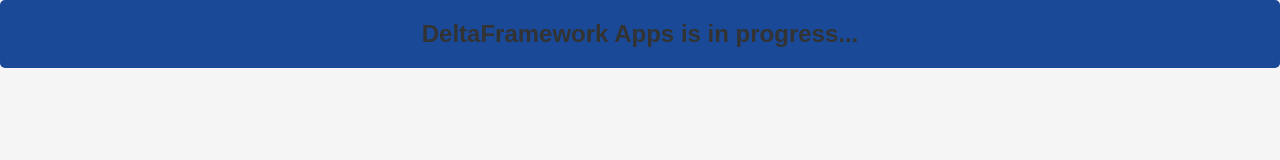
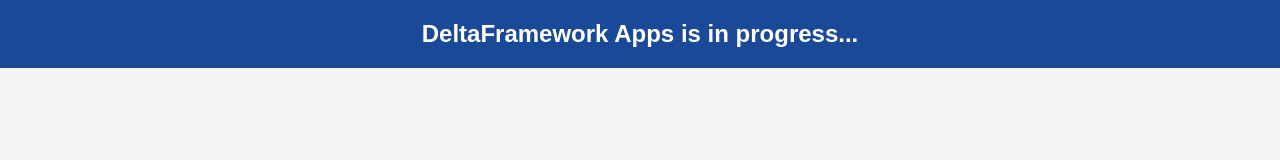
Before and after one commit to thiruvarasamurthy-g/website-sample, a plain HTML site: page index.html in a window 1280 px wide. Drawn offline with Linux system fonts and the light colour scheme.

Commit message:
Update index.html

```diff
--- a/index.html
+++ b/index.html
@@ -17,13 +17,12 @@
         .message {
             font-size: 24px;
             font-weight: bold;
-            color: #333;
+            color: #ffffff;
  	        text-align: center;
             padding: 20px;
             border: 0px solid #333;
-            border-radius: 5px;
+            border-radius: 0px;
             background-color: #1a4997;
-            foreground-color: white;
             width: 100%;
         }
     </style>
```
